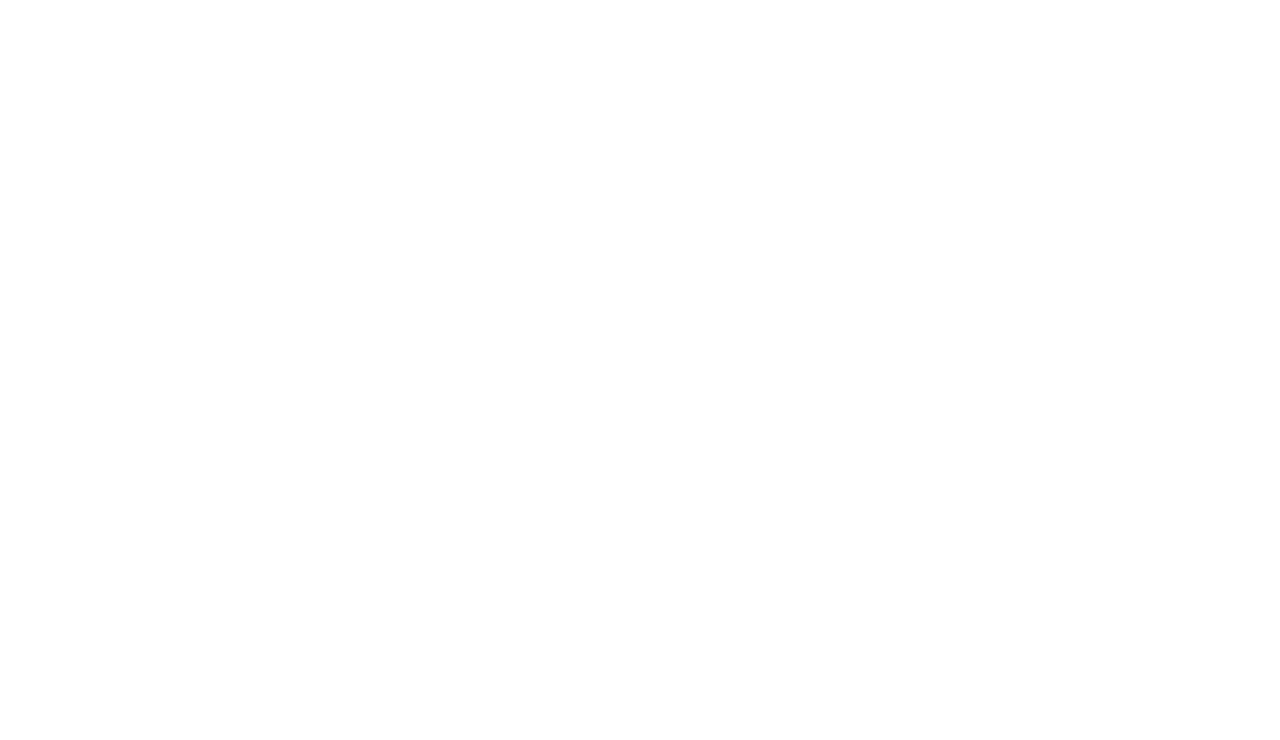
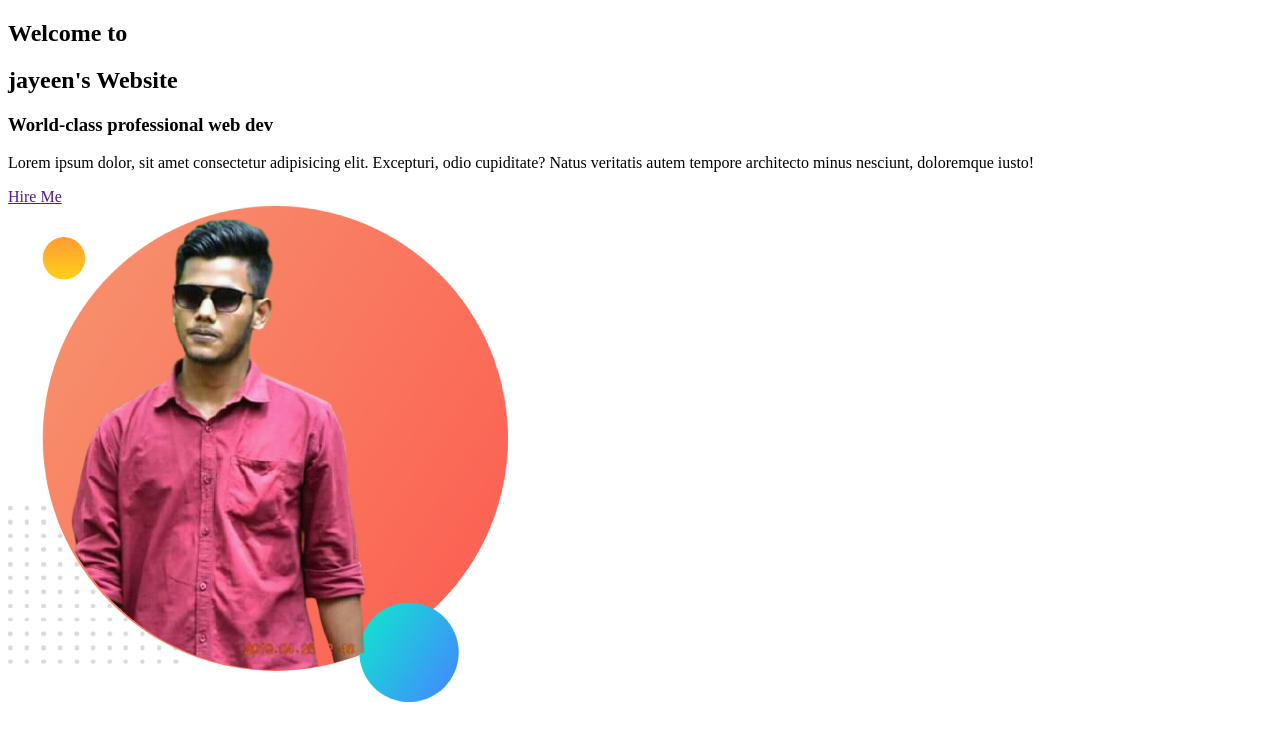
Before and after one commit to jayeen28/jayeen-port, a plain HTML site: page index.html in a window 1280 px wide. Drawn offline with Linux system fonts and the light colour scheme.

Commit message:
head contents added

```diff
--- a/index.html
+++ b/index.html
@@ -5,9 +5,25 @@
     <meta http-equiv="X-UA-Compatible" content="IE=edge">
     <meta name="viewport" content="width=device-width, initial-scale=1.0">
     <link rel="stylesheet" href="style.css">
+    <link rel="preconnect" href="https://fonts.googleapis.com">
+    <link rel="preconnect" href="https://fonts.gstatic.com" crossorigin>
+    <link href="https://fonts.googleapis.com/css2?family=Poppins&display=swap" rel="stylesheet">
     <title>Document</title>
 </head>
 <body>
-
+    <section>
+        <div class="head-flex">
+            <div class="head-desc">
+                <h1>Welcome to</h1>
+                <h1><span calss="y-title">jayeen's</span> Website</h1>
+                <h3>World-class professional web dev</h3>
+                <p>Lorem ipsum dolor, sit amet consectetur adipisicing elit. Excepturi, odio cupiditate? Natus veritatis autem tempore architecto minus nesciunt, doloremque iusto!</p>
+                <a href="">Hire Me</a>
+            </div>
+            <div class="head-img">
+                <img src="images/jayeen-port.png" alt="jayeens pic">
+            </div>
+        </div>
+    </section>
 </body>
 </html>
```
Also changed, not shown: images/jayeen-port.png (added), images/jhankar.png (deleted), images/my-bg.png (deleted).
